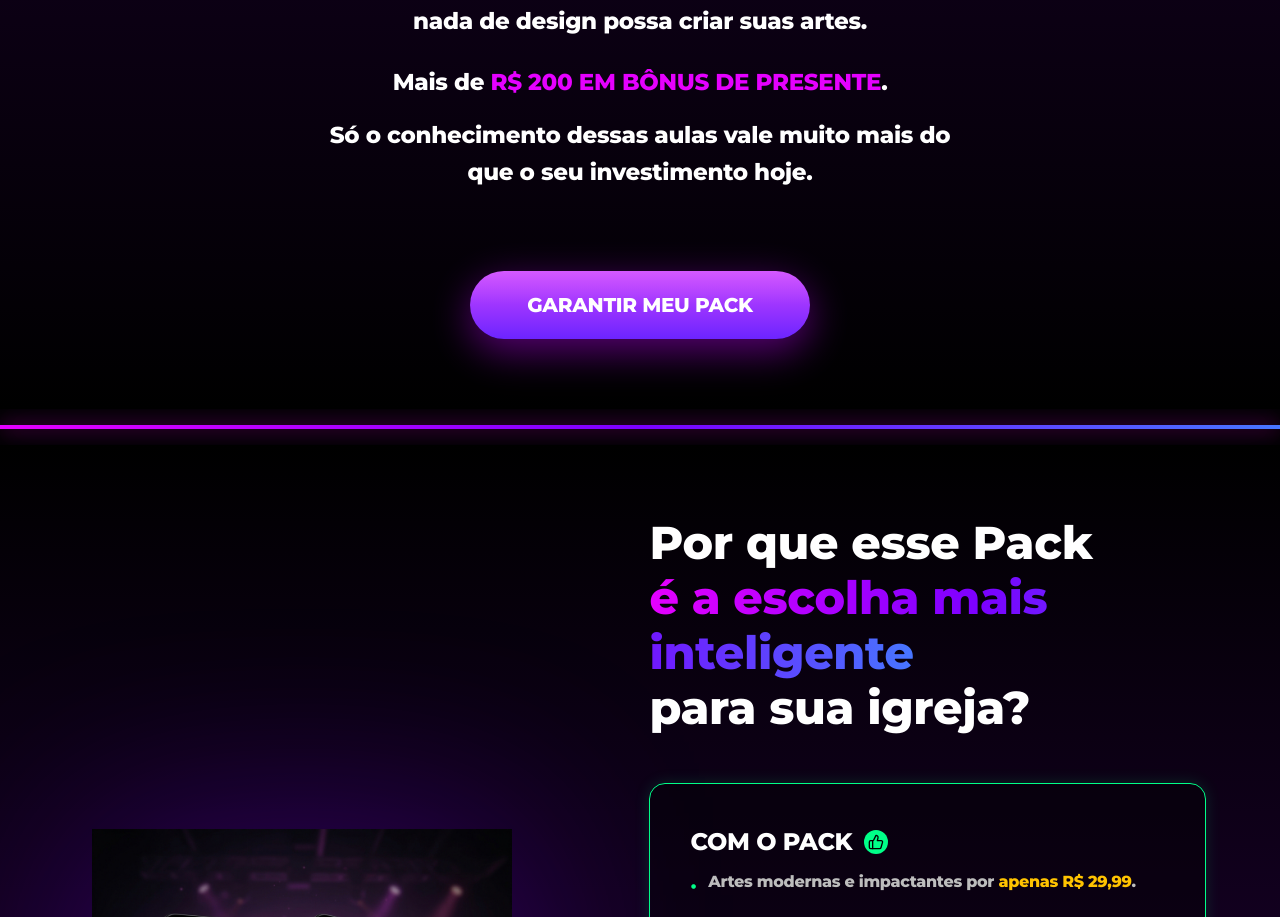
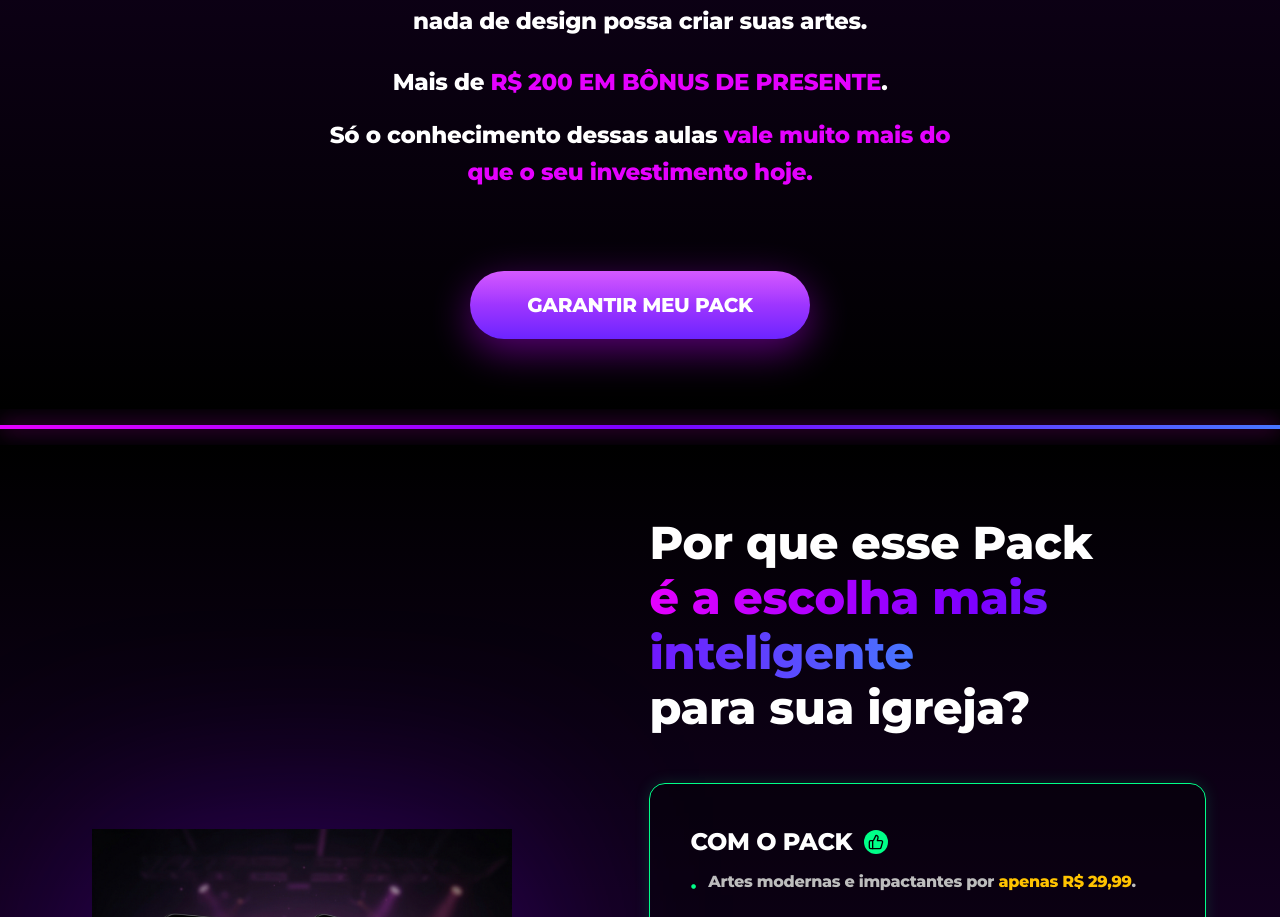
Before and after one commit to jrmacbrandt/Leo-Tondella, a React (Vite) app: page / in a window 1280 px wide. Shown: the part 2346-3263 px from the top of the page. Built offline with nearby package versions, Linux system fonts and the light colour scheme.

Commit message:
style: apply white color only to specific text fragment in bonus section

```diff
--- a/src/App.tsx
+++ b/src/App.tsx
@@ -262,7 +262,7 @@ export default function App() {
               <div><span className="text-brand-magenta">Videoaulas completas</span> para você mesmo não sabendo nada de design possa criar suas artes.</div>
               <div className="h-4 md:h-6" />
               <div>Mais de <span className="text-brand-magenta font-bold">R$ 200 EM BÔNUS DE PRESENTE</span>.</div>
-              <div className="mt-4">Só o conhecimento dessas aulas vale muito mais do que o seu investimento hoje.</div>
+              <div className="text-brand-magenta mt-4"><span className="text-white">Só o conhecimento dessas aulas</span> vale muito mais do que o seu investimento hoje.</div>
             </div>
           </div>
 
```
